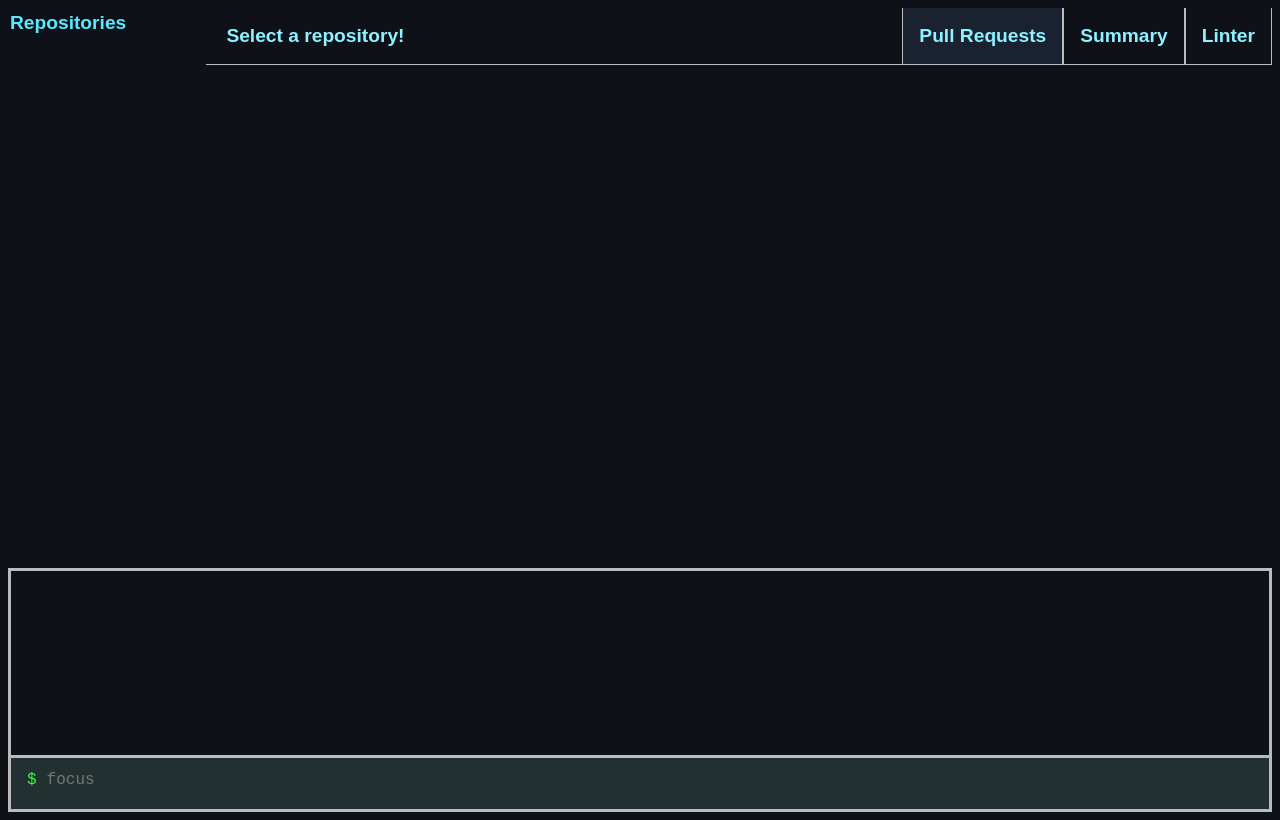
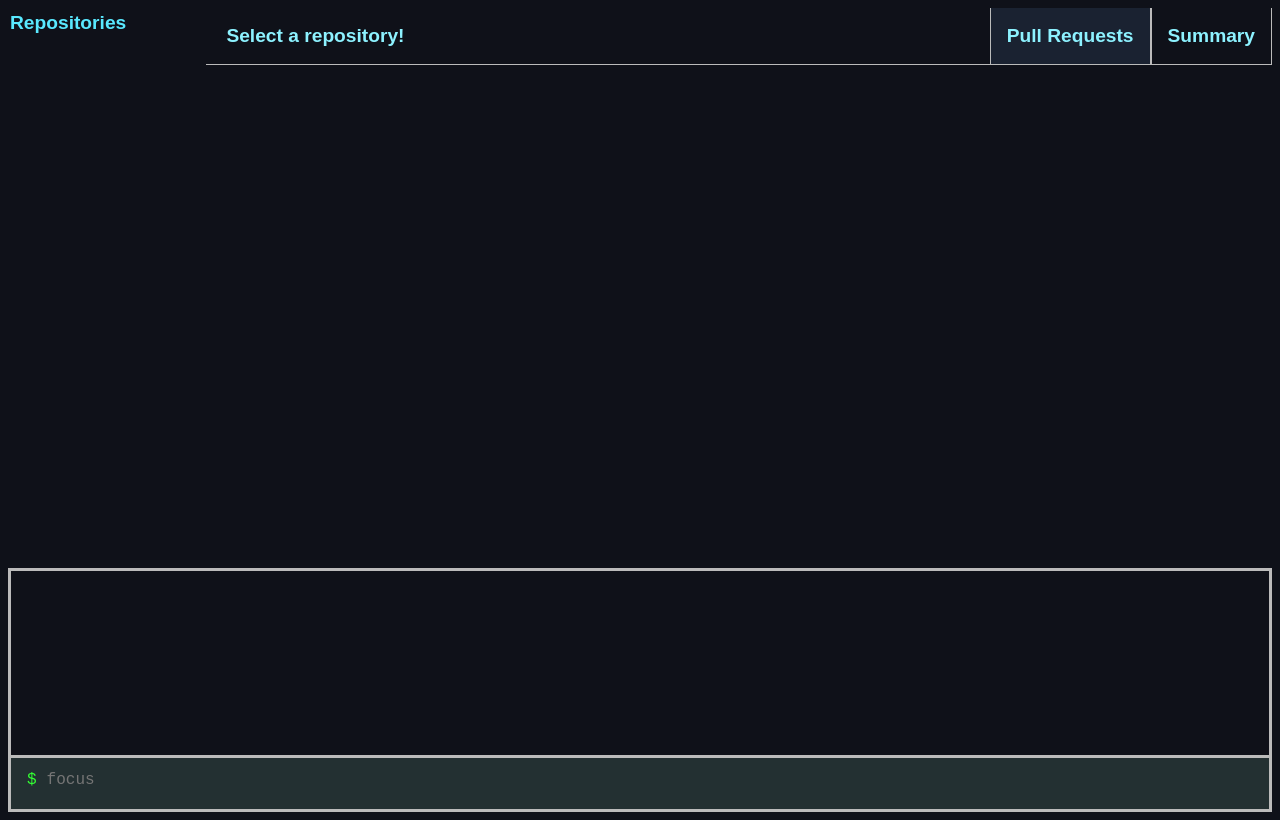
Before and after one commit to ChuckGills/Hack_Ku_25, a React (Vite) app in the folder app/: page / in a window 1280 px wide. Built offline with nearby package versions, Linux system fonts and the light colour scheme; a web font is replaced by a local one.

Commit message:
initialized summary

```diff
--- a/app/src/components/ContentPanel.tsx
+++ b/app/src/components/ContentPanel.tsx
@@ -2,6 +2,7 @@ import React, {useState, useEffect} from 'react';
 import {Repo} from './RepoCard.tsx';
 import styles from './ContentPanel.module.css';
 import { PullRequest, PullRequests } from './PullRequests.tsx';
+import { Summary } from './Summary.tsx';
 
 
 interface ContentPanelProps {
@@ -15,7 +16,7 @@ export const ContentPanel: React.FC<ContentPanelProps> = ({ repo, pr }) => {
     const [activeTab, setActiveTab] = useState<string>('Pull Requests');
     const [pullReq, setPullReq] = useState<PullRequest>(null);
 
-    const tabs = ['Pull Requests','Summary', 'Linter'];
+    const tabs = ['Pull Requests','Summary',];
 
     const handleChildData = (pr: PullRequest) => {
         setPullReq(pr);
@@ -25,14 +26,10 @@ export const ContentPanel: React.FC<ContentPanelProps> = ({ repo, pr }) => {
     const renderTab = () => {
         switch (activeTab) {
             case 'Summary':
-                // return <Summary repo={repo} />;
+                return <Summary repo={repo} pr={pullReq}/>;
                 return <p>summary</p>
             case 'Pull Requests':
                 return <PullRequests repo={repo} sendDataToParent={handleChildData}/>;
-                // return <p>pull requests</p>
-            case 'Linter':
-                // return <Linter repo={repo} />;
-                return <p>linter</p>
             default:
                 return null;
         }
--- /dev/null
+++ b/app/src/components/Summary.tsx
@@ -0,0 +1,32 @@
+import React, { useState, useEffect } from 'react';
+import { Repo } from "./RepoCard";
+import { PullRequest } from './PullRequests';
+
+interface SummaryProps {
+    repo: Repo,
+    pr: PullRequest
+}
+
+
+export const Summary: React.FC<SummaryProps> = ({ repo, pr }) => {
+    const [text, setText] = useState<string>('');
+    useEffect(()=>{
+        if (repo === null || pr === null)
+            return;
+
+        const getSummary = async () => {
+            const data = await window.myAPI.runCommand(`gemini summarize ${pr.number}`);
+            console.log("summarize",data);
+            setText(data);
+        }
+        getSummary();
+
+    }, [pr])
+
+
+    return (
+        <div>
+            {text}
+        </div>
+    );
+}
```
